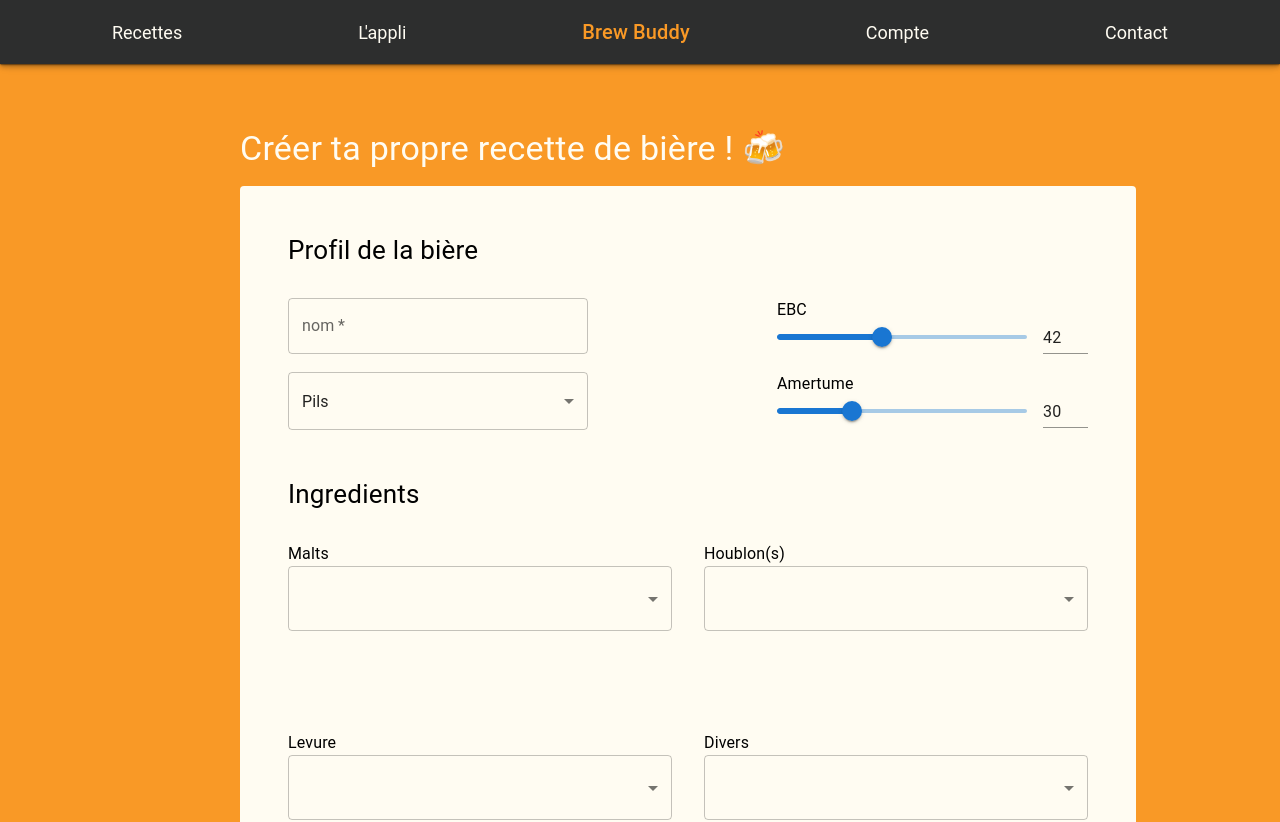
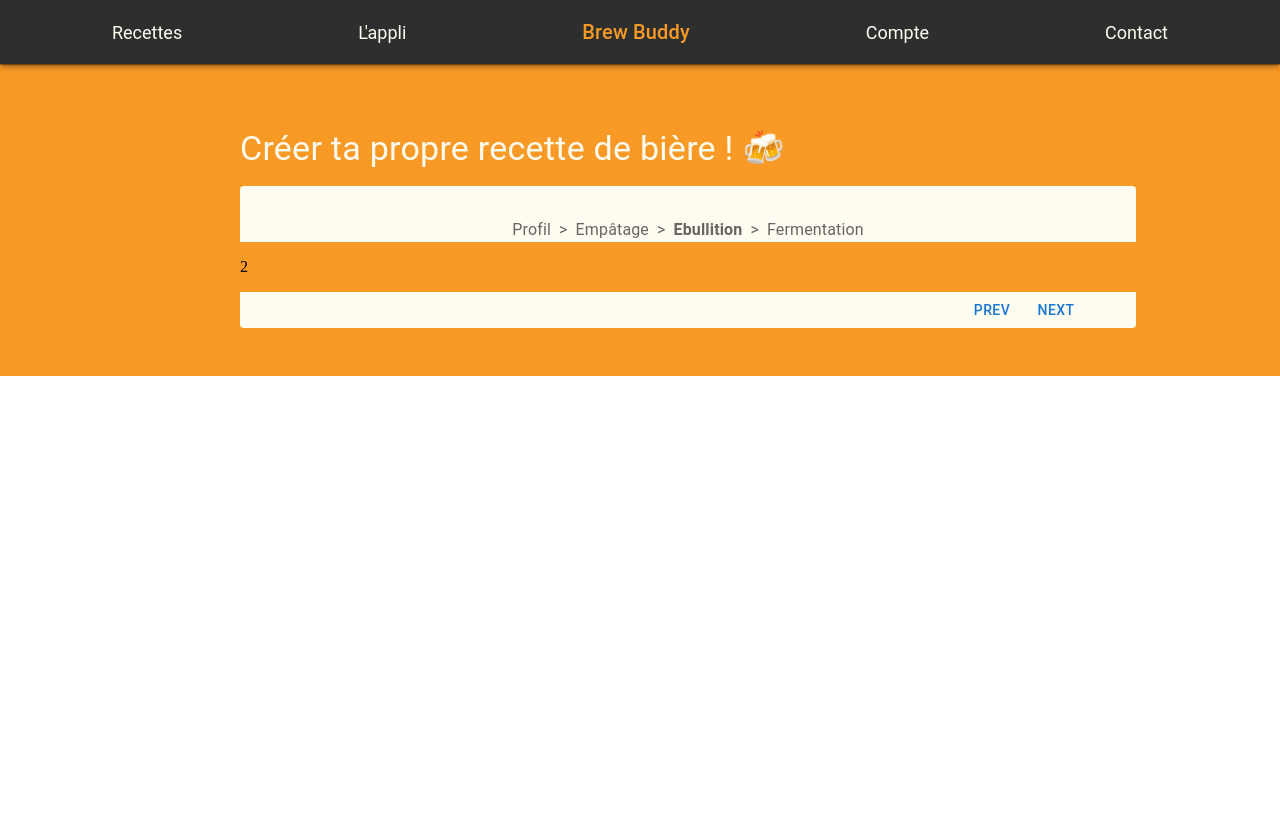
Before and after one commit to Chasmyr/BrewBuddy-Front, a React (Vite) app: page /recipe in a window 1280 px wide. Shown: the top 822 px of the page. After the commit the page ends 800 px from the top, so only its background shows below. Built offline with nearby package versions, Linux system fonts and the light colour scheme.

Commit message:
Navigation formulaire et breadcrumb

```diff
--- /dev/null
+++ b/src/components/recipeForm/RecipeBreadcrumb.tsx
@@ -0,0 +1,72 @@
+import { Box, Breadcrumbs, Link, Typography } from "@mui/material"
+
+type RecipeBreadcrumbPorps = {
+    currentStep: number,
+    setCurrentStep: React.Dispatch<React.SetStateAction<number>>,
+    steps: string[]
+}
+
+const RecipeBreadcrumb: React.FC<RecipeBreadcrumbPorps> = ({currentStep, setCurrentStep, steps}) => {
+
+
+    return (
+        <Box
+            sx={{
+                display: "flex",
+                justifyContent: "center",
+                alignContent: "center",
+                flexDirection: "column",
+                width: "100%",
+                bgcolor: "#FFFCF2",
+                px: 6,
+                borderTopLeftRadius: 4,
+                borderTopRightRadius: 4
+            }}
+        >
+            <Breadcrumbs
+            aria-label="recipe-breacrumb"
+            separator=">"
+            sx={{
+                display: "flex",
+                justifyContent: "center",
+                pt:4
+            }}
+            >
+                {steps.map((label, index) => {
+                    const isPast = index < currentStep
+                    const isCurrent = index === currentStep
+
+                    if(isPast) {
+                        return (
+                            <Link
+                                key={label}
+                                underline="hover"
+                                onClick={() => setCurrentStep(index)}
+                                color="inherit"
+                                sx={{cursor: 'pointer'}}
+                            >
+                                {label}
+                            </Link>
+                        )
+                    }
+
+                    if (isCurrent) {
+                        return (
+                            <Typography key={label} fontWeight="bold">
+                                {label}
+                            </Typography>
+                        )
+                    }
+
+                    return (
+                        <Typography key={label}>
+                            {label}
+                        </Typography>
+                    )
+                })}
+            </Breadcrumbs>
+        </Box>
+    )
+}
+
+export default RecipeBreadcrumb
--- a/src/components/recipeForm/RecipeFormBase.tsx
+++ b/src/components/recipeForm/RecipeFormBase.tsx
@@ -17,9 +17,7 @@
                 flexDirection: "column",
                 width: "100%",
                 bgcolor: "#FFFCF2",
-                p: 6,
-                borderTopLeftRadius: 4,
-                borderTopRightRadius: 4
+                p: 6
             }}
         >
             <Box
@@ -30,7 +28,7 @@
             >
                 <Typography
                     variant="h4"
-                    fontSize={26}
+                    fontSize={22}
                 >
                     Profil de la bière
                 </Typography>
--- a/src/components/recipeForm/RecipeFormIngredient.tsx
+++ b/src/components/recipeForm/RecipeFormIngredient.tsx
@@ -22,10 +22,7 @@
                 flexDirection: "column",
                 width: "100%",
                 bgcolor: "#FFFCF2",
-                p: 6,
-                pt: 0,
-                borderBottomLeftRadius: 4,
-                borderBottomRightRadius: 4
+                px: 6
             }}
         >
             <Box
@@ -36,7 +33,7 @@
             >
                 <Typography
                     variant="h4"
-                    fontSize={26}
+                    fontSize={22}
                 >
                     Ingredients
                 </Typography>
--- /dev/null
+++ b/src/components/recipeForm/RecipeOptions.tsx
@@ -0,0 +1,56 @@
+import { Box, Button } from "@mui/material"
+
+type RecipeOptionsProps = {
+    currentStep: number,
+    setCurrentStep: React.Dispatch<React.SetStateAction<number>>,
+    steps: string[]
+}
+
+
+const RecipeOptions: React.FC<RecipeOptionsProps> = ({currentStep, setCurrentStep, steps}) => {
+
+    const handleNext = () => {
+        if (currentStep < steps.length - 1) {
+            setCurrentStep((prev) => prev + 1)
+        }
+    }
+
+    const handlePrev = () => {
+        if (currentStep > 0) {
+            setCurrentStep((prev) => prev - 1)
+        }
+    }
+
+    return (
+        <Box
+            sx={{
+                display: "flex",
+                justifyContent: "flex-end",
+                alignContent: "center",
+                width: "100%",
+                bgcolor: "#FFFCF2",
+                px: 6,
+                borderBottomLeftRadius: 4,
+                borderBottomRightRadius: 4
+            }}
+        >
+            {currentStep > 0 && (
+                <Button
+                onClick={handlePrev}
+                >
+                    PREV
+                </Button>
+            )}
+
+            {currentStep < 3 && (
+                <Button
+                    onClick={handleNext}
+                >
+                    NEXT
+                </Button>
+            )}
+        </Box>
+    )
+}
+
+export default RecipeOptions
--- a/src/pages/Recipe.tsx
+++ b/src/pages/Recipe.tsx
@@ -2,16 +2,22 @@
 import RecipeFormBase from "../components/recipeForm/RecipeFormBase"
 import Header from "../layout/Header"
 import RecipeFormIngredient from "../components/recipeForm/RecipeFormIngredient"
+import RecipeBreadcrumb from "../components/recipeForm/RecipeBreadcrumb"
+import { useState } from "react"
+import RecipeOptions from "../components/recipeForm/RecipeOptions"
 
 
 const RecipePage = () => {
+
+    const [currentStep, setCurrentStep] = useState(2)
+    const recipeSteps = ['Profil', 'Empâtage', 'Ebullition', 'Fermentation']
 
     return (
         <>
             <Header />
             <Box
                 sx={{
-                    width: "100vw",
+                    width: "100%",
                     minHeight: "100%",
                     display: "flex",
                     alignItems: "center",
@@ -40,8 +46,32 @@
                         mb: 6
                     }}
                 >
-                    <RecipeFormBase />
-                    <RecipeFormIngredient />
+                    <RecipeBreadcrumb currentStep={currentStep} setCurrentStep={setCurrentStep} steps={recipeSteps}/>
+                    {currentStep === 0 && (
+                        <>
+                            <RecipeFormBase />
+                            <RecipeFormIngredient />
+                        </>
+                    )}
+
+                    {currentStep === 1 && (
+                        <p>
+                            1
+                        </p>
+                    )}
+
+                    {currentStep === 2 && (
+                        <p>
+                            2
+                        </p>
+                    )}
+
+                    {currentStep === 3 && (
+                        <p>
+                            3
+                        </p>
+                    )}
+                    <RecipeOptions currentStep={currentStep} setCurrentStep={setCurrentStep} steps={recipeSteps} />
                 </Box>
             </Box>
         </>
```
